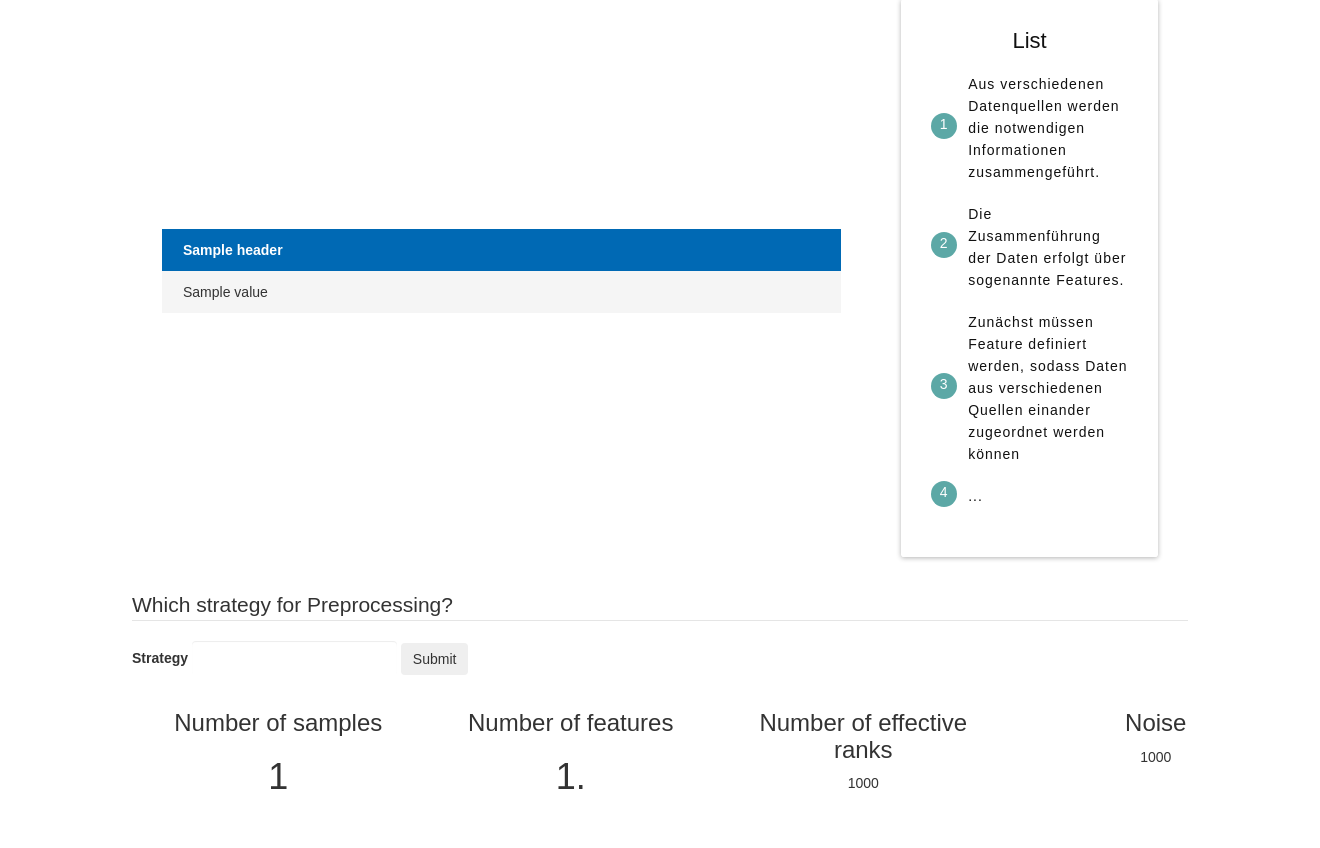
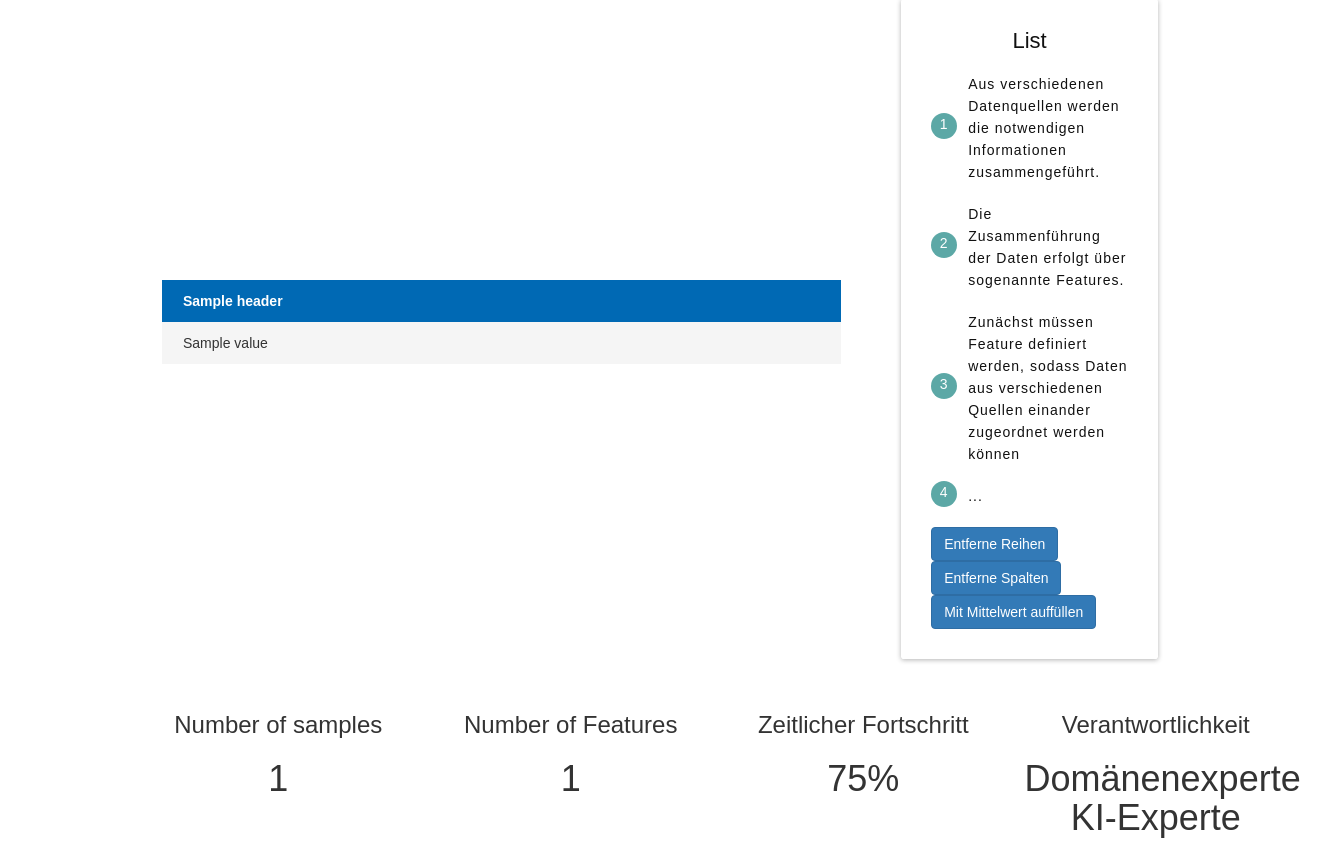
Before and after one commit to runzhang1997/ki-demonstrator, a Flask app: template templates/preprocessing.html in a window 1320 px wide. Shown: the part 214-1062 px from the top of the page. Before the commit the page ends 1003 px from the top, so only its background shows below. Run offline with Flask 2, Linux system fonts and the light colour scheme; the template is opened without the code that fills it: most values are stand-ins (such as "Sample title", 1, 10 or a date in 2020); form fields are guessed from the names that the template uses; some libraries are stand-ins or nearby versions.

Commit message:
Changed backend for preprocessing

```diff
--- a/app.py
+++ b/app.py
@@ -38,37 +38,23 @@ def acquire_data():
 
 @app.route('/preprocessing/', methods=['GET', 'POST'])
 def preprocessing():
-    form = PreprocessingForm()
+    df_X, df_y = data_generator.get_raw_data()
 
-    if form.validate_on_submit():
-        flash('Applied preprocessing strategy to dataset.', 'success')
-        strategy = form.strategy.data
-        utils.preprocess(strategy)
-        training_score = utils.get_scores()['training_score']
-        # get processed data
-        table, headers = utils.get_table('preprocessed_data')
-        n_samples = len(table)
-        return render_template('preprocessing.html', title='Preprocessing', table=table,
-                               headers=headers, form=form, training_score=training_score, n_samples=n_samples)
+    headers = df_X.columns + df_y.columns
 
-    # if data has not been generated before
-    if any(i is None for i in utils.get_data('raw_data')):
-        flash('Please get dataset before continuing.', 'danger')
-        return redirect(url_for('acquire_data'))
-    # if data has not been preprocessed before
-    elif any(i is None for i in utils.get_data('preprocessed_data')):
-        # show raw data
-        table, headers = utils.get_table('raw_data')
-        n_samples = len(table)
-        return render_template('preprocessing.html', title='Preprocessing', table=table,
-                               headers=headers, form=form, n_samples=n_samples)
-    # if data has been preprocessed before
-    else:
-        table, headers = utils.get_table('preprocessed_data')
-        n_samples = len(table)
-        training_score = utils.get_scores()['training_score']
-        return render_template('preprocessing.html', title='Preprocessing', table=table,
-                               headers=headers, form=form, training_score=training_score, n_samples=n_samples)
+    table = np.hstack((df_X.values, df_y.values))
+
+    # print(table.shape)
+
+    strategy = data_generator.preprocessing_stategy
+
+    means = df_X.mean()
+
+    n_samples, n_features = df_X.shape
+
+    return render_template('preprocessing.html', table=table,
+                           headers=headers, n_samples=n_samples,
+                           n_features=n_features, strategy=strategy, means=means)
 
 
 @app.route('/training/', methods=['GET', 'POST'])
--- a/templates/preprocessing.html
+++ b/templates/preprocessing.html
@@ -1,43 +1,6 @@
 {% extends 'layout.html' %}
 {% block page_content %}
-<!--
-<div class="modal fade-scale" id="processModal" role="dialog">
-    <div class="modal-dialog">
-        <div class="modal-content">
-            <div class="modal-header">
-                <button type="button" class="close" data-dismiss="modal">&times;</button>
-                <h4 class="modal-title">Preprocessing the Raw Data.</h4>
-            </div>
-            <div class="modal-body">
-                <form method="POST" action="">
-                    {{ form.hidden_tag() }}
-                    <fieldset class="form-group">
-                    <legend class="border-bottom mb-4">Which strategy for Preprocessing?</legend>
-                    <div class="form-group">
-                    {{ form.strategy.label(class="form-control-label") }}
-                    {% if form.strategy.errors %}
-                        {{ form.strategy(class="form-control form-control-lg is-invalid")}}
-                        <div class="invalid-feedback">
-                            {% for error in form.strategy.errors %}
-                                <span>{{ error }}</span>
-                            {% endfor %}
-                        </div>
-                    {% else %}
-                        {{ form.strategy(class="form-control form-control-lg") }}
-                    {% endif %}
-                    </div>
-                    </fieldset>
-                    <div class="modal-footer">
-                    <div class="form-group">
-                        {{ form.submit(class="btn btn-outline-info") }}
-                    </div>
-                    </div>
-                </form>
-            </div>
-        </div>
-    </div>
-</div>
--->
+
 
 <div class="container-table100">
     <div class="wrap-table100">
@@ -76,38 +39,14 @@
                     <li class="list-item">Zunächst müssen Feature definiert werden, sodass Daten aus verschiedenen Quellen einander zugeordnet werden können</li>
                     <li class="list-item">...</li>
                 </ul>
+
+                <button type="button" class="btn btn-primary">Entferne Reihen</button>
+                <button type="button" class="btn btn-primary">Entferne Spalten</button>
+                <button type="button" class="btn btn-primary">Mit Mittelwert auffüllen</button>
             </div>
         </div>
     </div>
 </div>
-<!--
-    <script>
-        $(window).on('load', function(){
-              if (sessionStorage.getItem('#processModal') !== 'true'){
-        $('#processModal').modal('show');
-        sessionStorage.setItem('#processModal','true');
-        }
-     });
-    </script>
--->
-<form class="pure-form" method="POST" action="">
-    {{ form.hidden_tag() }}
-    <fieldset class="form-group">
-        <legend class="border-bottom mb-4">Which strategy for Preprocessing?</legend>
-        {{ form.strategy.label(class="form-control-label") }}
-        {% if form.strategy.errors %}
-        {{ form.strategy(class="form-control form-control-lg is-invalid")}}
-        <div class="invalid-feedback">
-            {% for error in form.strategy.errors %}
-            <span>{{ error }}</span>
-            {% endfor %}
-        </div>
-        {% else %}
-        {{ form.strategy(class="form-control form-control-lg") }}
-        {% endif %}
-        {{ form.submit(class="btn btn-outline-info") }}
-    </fieldset>
-</form>
 
 <div class="container">
     <div class="row">
@@ -119,20 +58,20 @@
         </div>
         <div class="col-md-3 col-sm-6 col-xs-12">
             <div class="wrap-item text-center">
-                <h3 class="pad-bt15">Number of features</h3>
-                <h1>{{ n_samples }}.</h1>
+                <h3 class="pad-bt15">Number of Features</h3>
+                <h1>{{ n_features }}</h1>
             </div>
         </div>
         <div class="col-md-3 col-sm-6 col-xs-12">
             <div class="wrap-item text-center">
-                <h3 class="pad-bt15">Number of effective ranks</h3>
-                <p>1000</p>
+                <h3 class="pad-bt15">Zeitlicher Fortschritt</h3>
+                <h1>75%</h1>
             </div>
         </div>
         <div class="col-md-3 col-sm-6 col-xs-12">
             <div class="wrap-item text-center">
-                <h3 class="pad-bt15">Noise</h3>
-                <p>1000</p>
+                <h3 class="pad-bt15">Verantwortlichkeit</h3>
+                <h1>Domänenexperte<br>KI-Experte</h1>
             </div>
         </div>
     </div>
```
